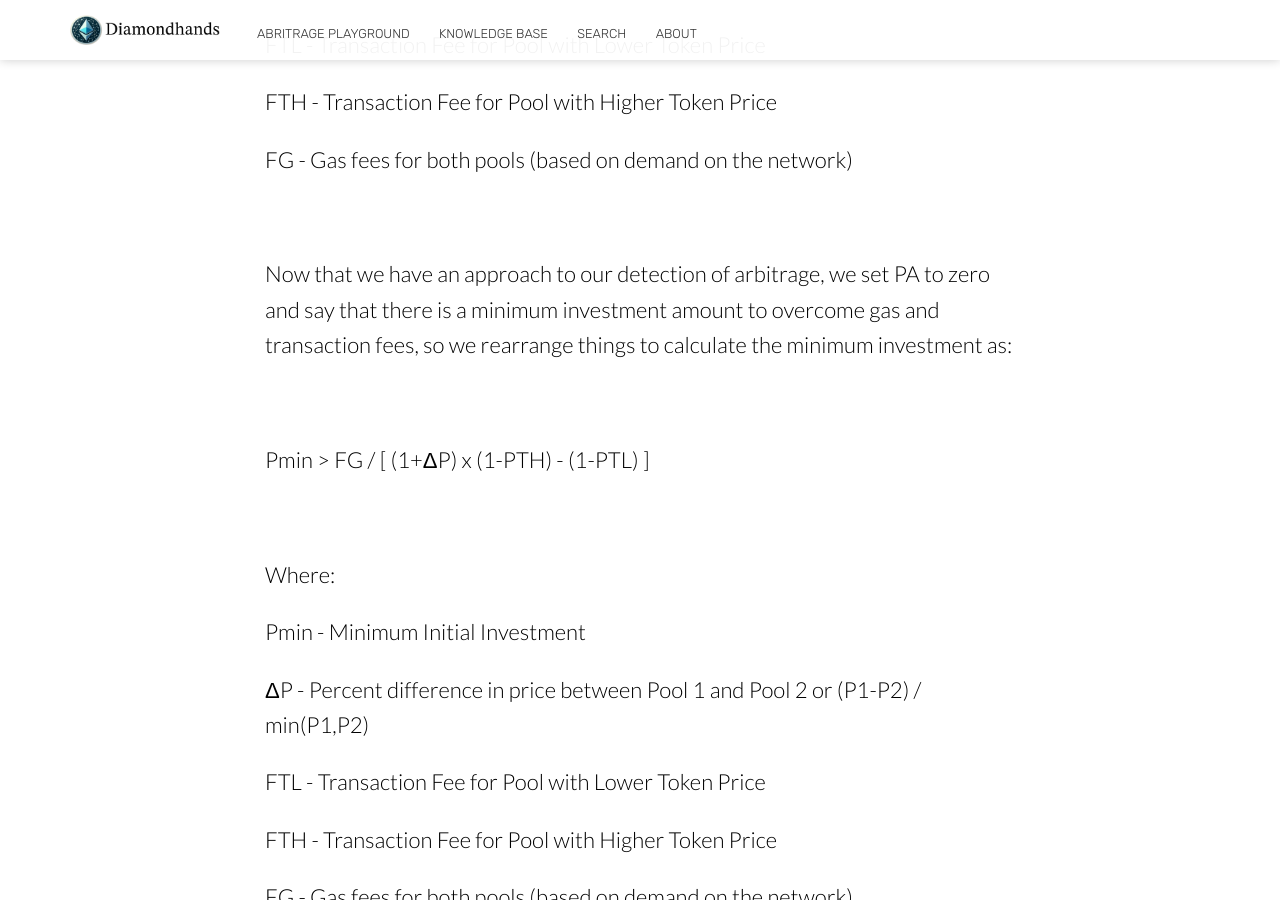
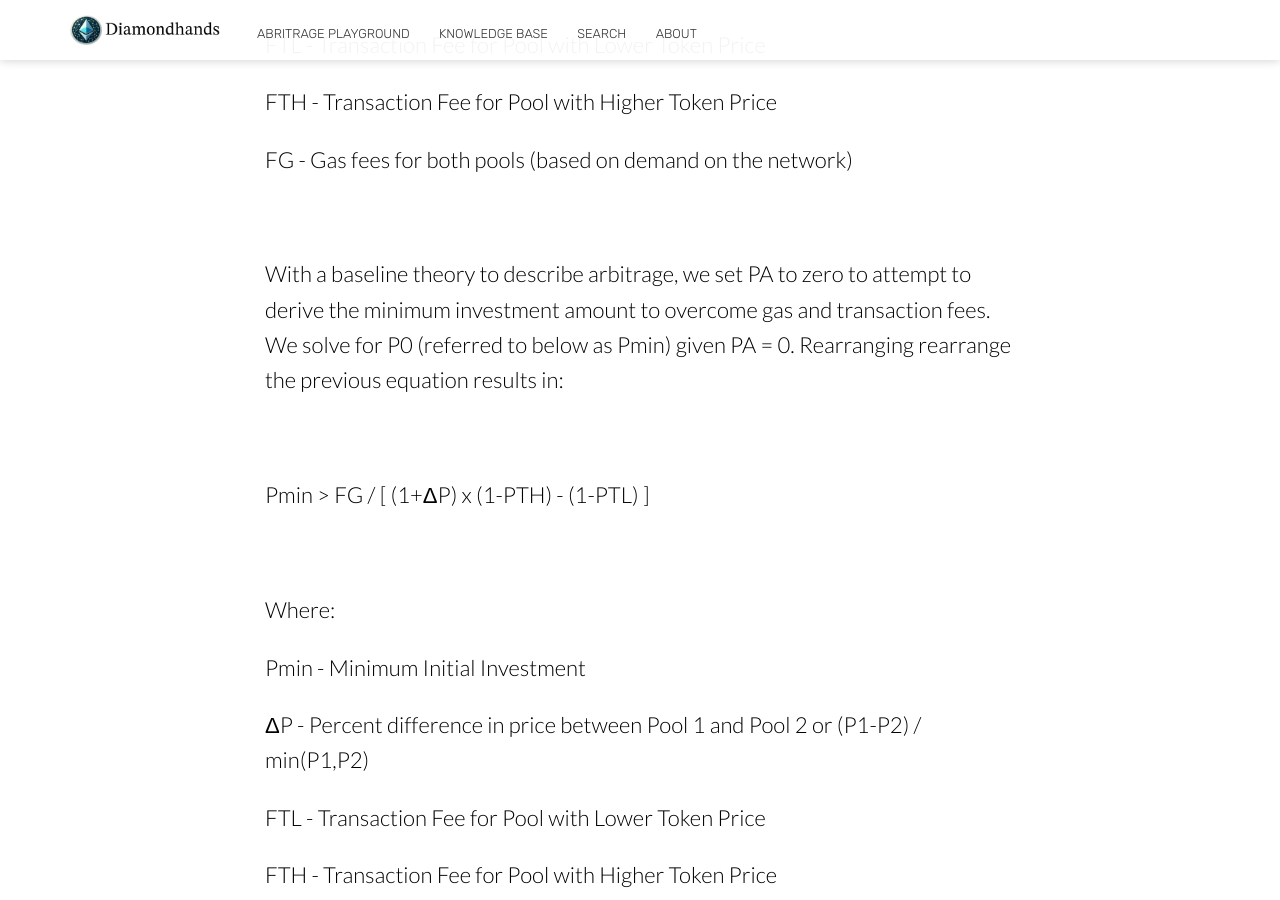
Before and after one commit to scaperothian/diamondhands-demo, a Jekyll site: the page built from _posts/2024-05-09-a-basic-theoretical-arbitrage-approach.md, in a window 1280 px wide and 900 px high, scrolled down 4991 px. Built offline with Jekyll 4.4.1, drawn with Linux system fonts in a browser that asks for light colours; nearby versions of some CDN libraries.

Commit message:
Updated 1 file via CloudCannon.

```diff
--- a/_posts/2024-05-09-a-basic-theoretical-arbitrage-approach.md
+++ b/_posts/2024-05-09-a-basic-theoretical-arbitrage-approach.md
@@ -105,7 +105,7 @@ FG - Gas fees for both pools (based on demand on the network)
 
 &nbsp;
 
-Now that we have an approach to our detection of arbitrage, we set PA to zero and say that there is a minimum investment amount to overcome gas and transaction fees, so we rearrange things to calculate the minimum investment as:
+With a baseline theory to describe arbitrage, we set PA to zero to attempt to derive the minimum investment amount to overcome gas and transaction fees.  We solve for P0 (referred to below as Pmin) given PA = 0.  Rearranging rearrange the previous equation results in:
 
 &nbsp;
 
```
